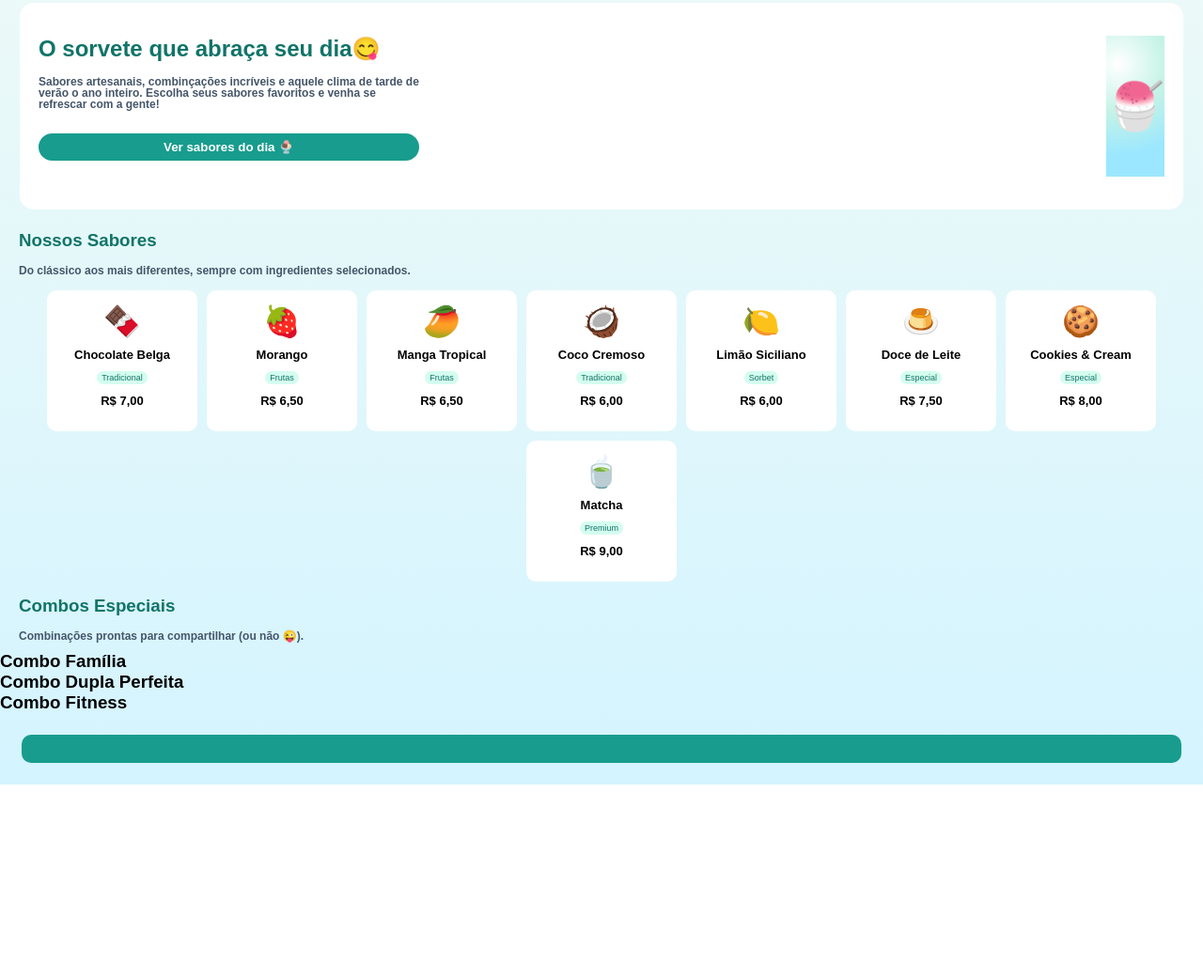
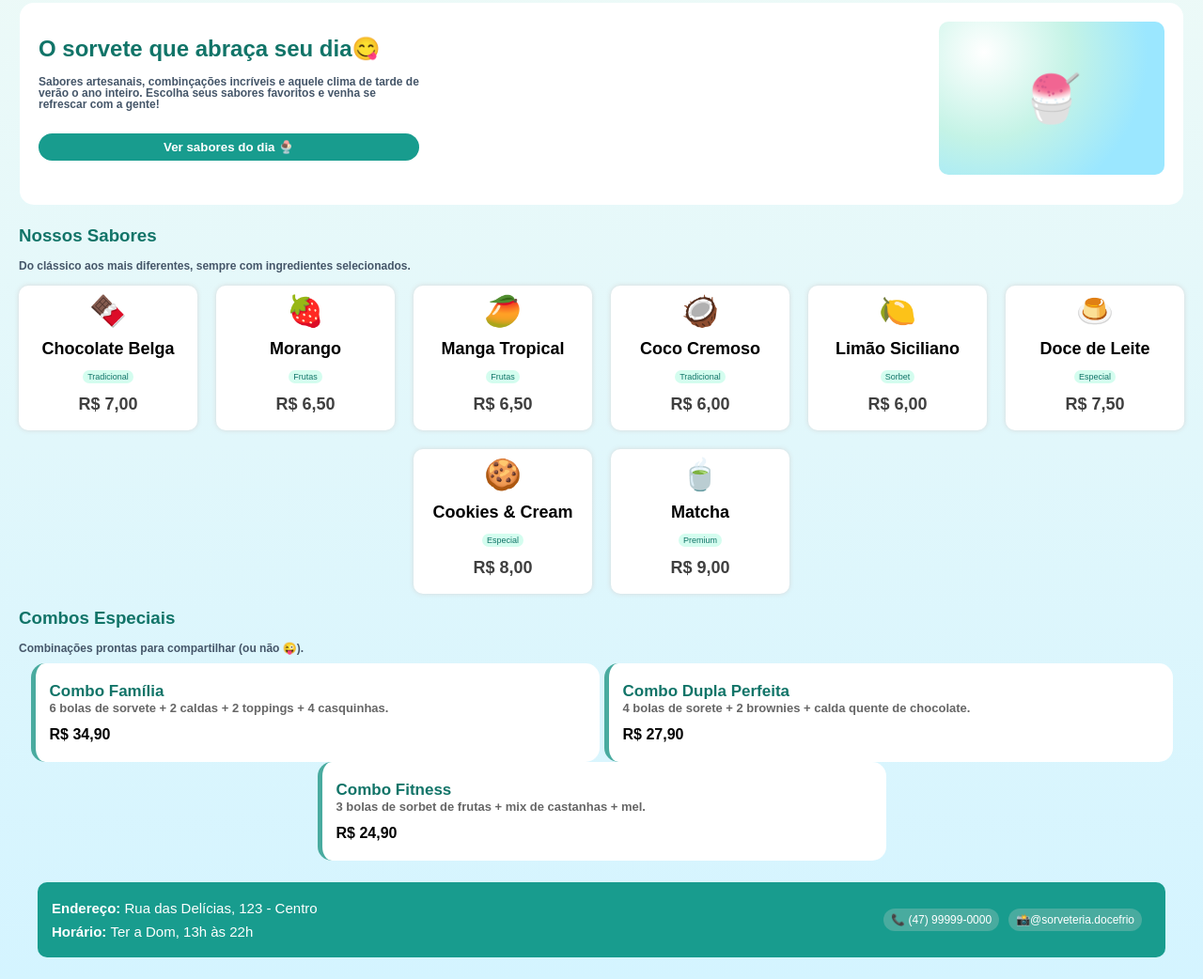
Before and after one commit to viniwall/site-sorvete-css-superdev8, a plain HTML site: page index.html in a window 1280 px wide. Shown: the part 97-1139 px from the top of the page at 94% size. Before the commit the page ends 932 px from the top, so only its background shows below. Drawn offline with Linux system fonts and the light colour scheme.

Commit message:
Adicionado combos e rodapé da página

```diff
--- a/index.html
+++ b/index.html
@@ -28,7 +28,7 @@
             <p>refrescar com a gente!</p>
             <button>Ver sabores do dia 🍨</button>
         </div>
-        <div class="sorvetinho">🍧</div>
+        <p class="sorvetinho">🍧</p>
     </div>
     <div class="flavors-content">
         <div class="title">
@@ -41,49 +41,49 @@
             <p class="emoji">🍫</p>
             <p>Chocolate Belga</p>
             <span>Tradicional</span>
-            <p>R$ 7,00</p>
+            <p class="price">R$ 7,00</p>
         </div>
         <div class="bloco-sabor">
             <p class="emoji">🍓</p>
             <p>Morango</p>
             <span>Frutas</span>
-            <p>R$ 6,50</p>
+            <p class="price">R$ 6,50</p>
         </div>
         <div class="bloco-sabor">
             <p class="emoji">🥭</p>
             <p>Manga Tropical</p>
             <span>Frutas</span>
-            <p>R$ 6,50</p>
+            <p class="price">R$ 6,50</p>
         </div>
         <div class="bloco-sabor">
             <p class="emoji">🥥</p>
             <p>Coco Cremoso</p>
             <span>Tradicional</span>
-            <p>R$ 6,00</p>
+            <p class="price">R$ 6,00</p>
         </div>
         <div class="bloco-sabor">
             <p class="emoji">🍋</p>
             <p>Limão Siciliano</p>
             <span>Sorbet</span>
-            <p>R$ 6,00</p>
+            <p class="price">R$ 6,00</p>
         </div>
         <div class="bloco-sabor">
             <p class="emoji">🍮</p>
             <p>Doce de Leite</p>
             <span>Especial</span>
-            <p>R$ 7,50</p>
+            <p class="price">R$ 7,50</p>
         </div>
         <div class="bloco-sabor">
             <p class="emoji">🍪</p>
             <p>Cookies & Cream</p>
             <span>Especial</span>
-            <p>R$ 8,00</p>
+            <p class="price">R$ 8,00</p>
         </div>
         <div class="bloco-sabor">
             <p class="emoji">🍵</p>
             <p>Matcha</p>
-            <span>Premium</span >
-            <p>R$ 9,00</p>
+            <span>Premium</span>
+            <p class="price">R$ 9,00</p>
         </div>
     </div>
     <div class="flavors-content">
@@ -92,25 +92,37 @@
         </div>
         <p>Combinações prontas para compartilhar (ou não 😜).</p>
     </div>
-    <div class="combo">
-        <h3>Combo Família</h3>
-        <p></p>
-        <p></p>
-    </div>
-    <div class="combo">
-        <h3>Combo Dupla Perfeita</h3>
-        <p></p>
-        <p></p>
-    </div>
-    <div class="combo">
-        <h3>Combo Fitness</h3>
-        <p></p>
-        <p></p>
+    <div class="combos">
+        <div class="bloco-combo">
+            <h3>Combo Família</h3>
+            <p>6 bolas de sorvete + 2 caldas + 2 toppings + 4 casquinhas.</p>
+            <p class="price">R$ 34,90</p>
+        </div>
+        <div class="bloco-combo">
+            <h3>Combo Dupla Perfeita</h3>
+            <p>4 bolas de sorete + 2 brownies + calda quente de chocolate.</p>
+            <p class="price">R$ 27,90</p>
+        </div>
+        <div class="bloco-combo">
+            <h3>Combo Fitness</h3>
+            <p>3 bolas de sorbet de frutas + mix de castanhas + mel.</p>
+            <p class="price">R$ 24,90</p>
+        </div>
     </div>
 
     <div class="rodape">
-        <div class="info"></div>
-        <div class="contacts"></div>
+        <div class="info">
+            <p><strong>Endereço: </strong>Rua das Delícias, 123 - Centro</p>
+            <p><strong>Horário: </strong>Ter a Dom, 13h às 22h</p>
+        </div>
+        <div class="contacts">
+            <div class="tel">
+                <p>📞 (47) 99999-0000</p>
+            </div>
+            <div class="insta">
+                <p>📸@sorveteria.docefrio</p>
+            </div>
+        </div>
     </div>
 </body>
 
--- a/style.css
+++ b/style.css
@@ -46,7 +46,7 @@ div.botoes button {
 }
 
 div.box-container {
-    padding: 35px 20px;
+    padding-bottom: 65px;
     margin: 12px 21px;
     height: 150px;
     background-color: #fff;
@@ -54,6 +54,10 @@ div.box-container {
     display: flex;
     flex-wrap: wrap;
     justify-content: space-between;
+}
+
+.box-container .content {
+    padding: 35px 20px;
 }
 
 .title {
@@ -81,10 +85,15 @@ div.box-container .content button {
 }
 
 .sorvetinho {
+    margin: 20px;
+    padding: 30px;
+    width: 180px;
+    border-radius: 10px;
+    display: flex;
     flex-wrap: wrap;
     background: radial-gradient(circle at 20% 20%, #ffffff, #c4f3e6 40%, #9be7ff 75%);
     justify-content: center;
-    align-content: center;
+    align-items: center;
     font-size: 50px;
 }
 
@@ -103,6 +112,7 @@ div.box-container .content button {
     display: flex;
     flex-wrap: wrap;
     justify-content: center;
+    gap: 10px;
 }
 
 .bloco-sabor {
@@ -110,19 +120,21 @@ div.box-container .content button {
     margin: 5px;
     border-radius: 10px;
     background-color: #fff;
-    width: 120px;
-    height: 130px;
+    width: 150px;
     display: flex;
     font-size: small;
     flex-wrap: wrap;
     flex-direction: column;
     justify-content: center;
     align-items: center;
+    box-shadow: 0px 0px 5px 0px rgba(212, 212, 212, 0.863);
+    gap: 5px;
 }
 
 .bloco-sabor p {
+    line-height: 35px;
+    font-size: large;
     font-weight: bold;
-    line-height: 35px;
 }
 
 .bloco-sabor span {
@@ -133,8 +145,45 @@ div.box-container .content button {
     color: var(--descricao-color);
 }
 
+.bloco-sabor .price {
+    opacity: 75%;
+}
+
 .bloco-sabor .emoji {
     font-size: xx-large;
+}
+
+.combos {
+    display: flex;
+    flex-wrap: wrap;
+    justify-content: space-around;
+    gap: 0px;
+    margin: 0px 30px;
+}
+
+.bloco-combo {
+    background-color: #fff;
+    padding: 20px 15px;
+    border-radius: 15px;
+    width: 570px;
+    border-left: 5px solid var(--btn-bkgcolor)
+}
+
+.bloco-combo h3 {
+    font-size: 17px;
+    color: var(--titulos-cor);
+}
+
+.bloco-combo p {
+    font-size: small;
+    opacity: 60%;
+    font-weight: bold;
+}
+
+.bloco-combo .price {
+    opacity: 100%;
+    font-size: medium;
+    margin-top: 12px;
 }
 
 .rodape {
@@ -142,8 +191,38 @@ div.box-container .content button {
     background-color: var(--bkgcolor-menores);
     color: #fff;
     border-radius: 10px;
-    margin: 23px;
+    margin: 23px 40px;
     display: flex;
     flex-wrap: wrap;
     justify-content: space-between;
+    align-items: center;
 }
+
+.rodape .info {
+    line-height: 25px;
+    font-size: 15px;
+}
+
+.rodape .contacts {
+    display: flex;
+}
+
+.rodape .tel {
+    background-color: var(--btn-bkgcolor);
+    border: none;
+    padding: 5px 8px;
+    border-radius: 20px;
+    color: #fff;
+    font-size: 12px;
+    margin-right: 10px;
+}
+
+.rodape .insta {
+    background-color: var(--btn-bkgcolor);
+    border: none;
+    padding: 5px 8px;
+    border-radius: 20px;
+    color: #fff;
+    font-size: 12px;
+    margin-right: 10px;
+}
```
